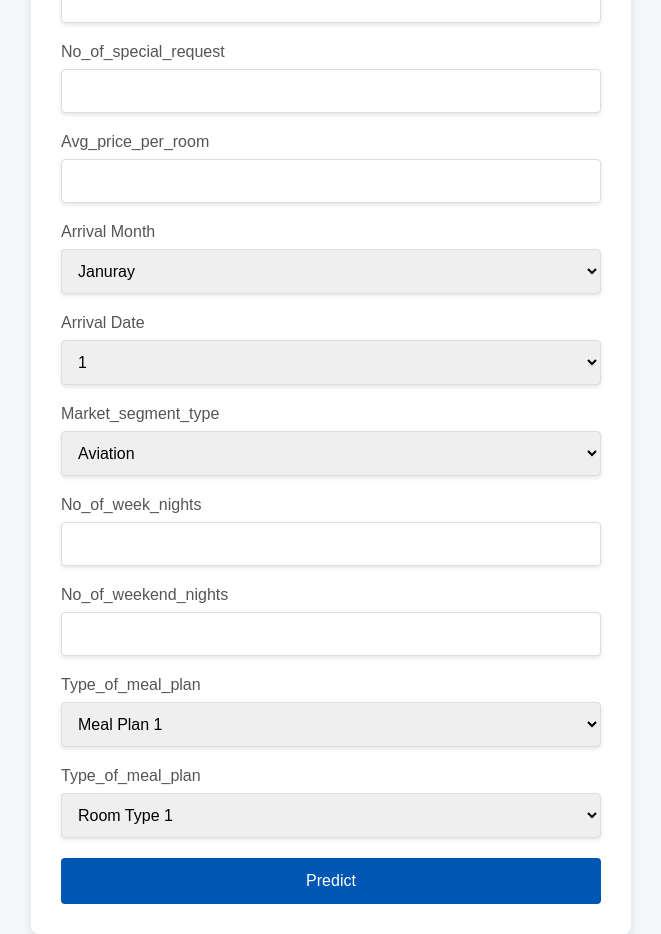
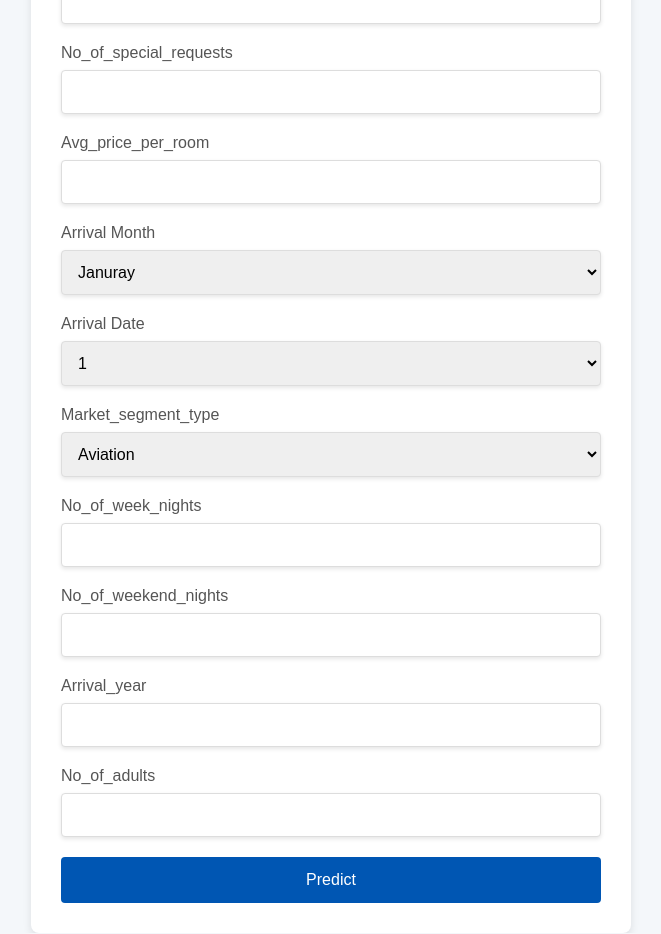
Before and after one commit to ankitumare/mlops_hotel_reservation, a Flask app: page / in a window 1280 px wide. Shown: the whole page, without its empty margins (309-970 px from the left). Run offline with Flask 3, Linux system fonts and the light colour scheme; parts of the project's set-up code (start-up, migrations or seed data) failed here and were passed over.

Commit message:
Build model input from feature_name_; add arrival_year/no_of_adults, drop meal plan/room type
Co-Authored-By: Claude Haiku 4.5 <noreply@anthropic.com>

```diff
--- a/application.py
+++ b/application.py
@@ -1,37 +1,24 @@
 import joblib
-import numpy as np
+import pandas as pd
 from config.paths_config import MODEL_OUTPUT_PATH
-from flask import Flask, render_template,request
+from flask import Flask, render_template, request
 
 app = Flask(__name__)
 
 loaded_model = joblib.load(MODEL_OUTPUT_PATH)
+FEATURES = list(loaded_model.feature_name_)
 
-@app.route('/',methods=['GET','POST'])
+@app.route('/', methods=['GET', 'POST'])
 def index():
-    if request.method=='POST':
-
-        lead_time = int(request.form["lead_time"])
-        no_of_special_request = int(request.form["no_of_special_request"])
-        avg_price_per_room = float(request.form["avg_price_per_room"])
-        arrival_month = int(request.form["arrival_month"])
-        arrival_date = int(request.form["arrival_date"])
-
-        market_segment_type = int(request.form["market_segment_type"])
-        no_of_week_nights = int(request.form["no_of_week_nights"])
-        no_of_weekend_nights = int(request.form["no_of_weekend_nights"])
-
-        type_of_meal_plan = int(request.form["type_of_meal_plan"])
-        room_type_reserved = int(request.form["room_type_reserved"])
-
-
-        features = np.array([[lead_time,no_of_special_request,avg_price_per_room,arrival_month,arrival_date,market_segment_type,no_of_week_nights,no_of_weekend_nights,type_of_meal_plan,room_type_reserved]])
+    if request.method == 'POST':
+        row = {name: float(request.form[name]) for name in FEATURES}
+        features = pd.DataFrame([row], columns=FEATURES)
 
         prediction = loaded_model.predict(features)
 
         return render_template('index.html', prediction=prediction[0])
 
-    return render_template("index.html" , prediction=None)
+    return render_template("index.html", prediction=None)
 
-if __name__=="__main__":
-    app.run(host='0.0.0.0' , port=8080)
+if __name__ == "__main__":
+    app.run(host='0.0.0.0', port=8080)
--- a/templates/index.html
+++ b/templates/index.html
@@ -20,8 +20,8 @@
 
 
         <div class="form-group">
-            <label for="no_of_special_request">No_of_special_request</label>
-            <input type="number" id="no_of_special_request" name="no_of_special_request" required>
+            <label for="no_of_special_requests">No_of_special_requests</label>
+            <input type="number" id="no_of_special_requests" name="no_of_special_requests" required>
         </div>
 
         <div class="form-group">
@@ -107,26 +107,13 @@
         </div>
 
         <div class="form-group">
-            <label for="type_of_meal_plan">Type_of_meal_plan</label>
-            <select id="type_of_meal_plan" name="type_of_meal_plan" required>
-                <option value="0">Meal Plan 1</option>
-                <option value="1">Meal Plan 2</option>
-                <option value="2">Meal Plan 3</option>
-                <option value="3">Not Selected</option>
-            </select>
+            <label for="arrival_year">Arrival_year</label>
+            <input type="number" id="arrival_year" name="arrival_year" min="2017" required>
         </div>
 
         <div class="form-group">
-            <label for="room_type_reserved">Type_of_meal_plan</label>
-            <select id="room_type_reserved" name="room_type_reserved" required>
-                <option value="0">Room Type 1</option>
-                <option value="1">Room Type 2</option>
-                <option value="2">Room Type 3</option>
-                <option value="3">Room Type 4</option>
-                <option value="4">Room Type 5</option>
-                <option value="5">Room Type 6</option>
-                <option value="6">Room Type 7</option>
-            </select>
+            <label for="no_of_adults">No_of_adults</label>
+            <input type="number" id="no_of_adults" name="no_of_adults" min="0" required>
         </div>
 
         <button type="submit">Predict</button>
```
